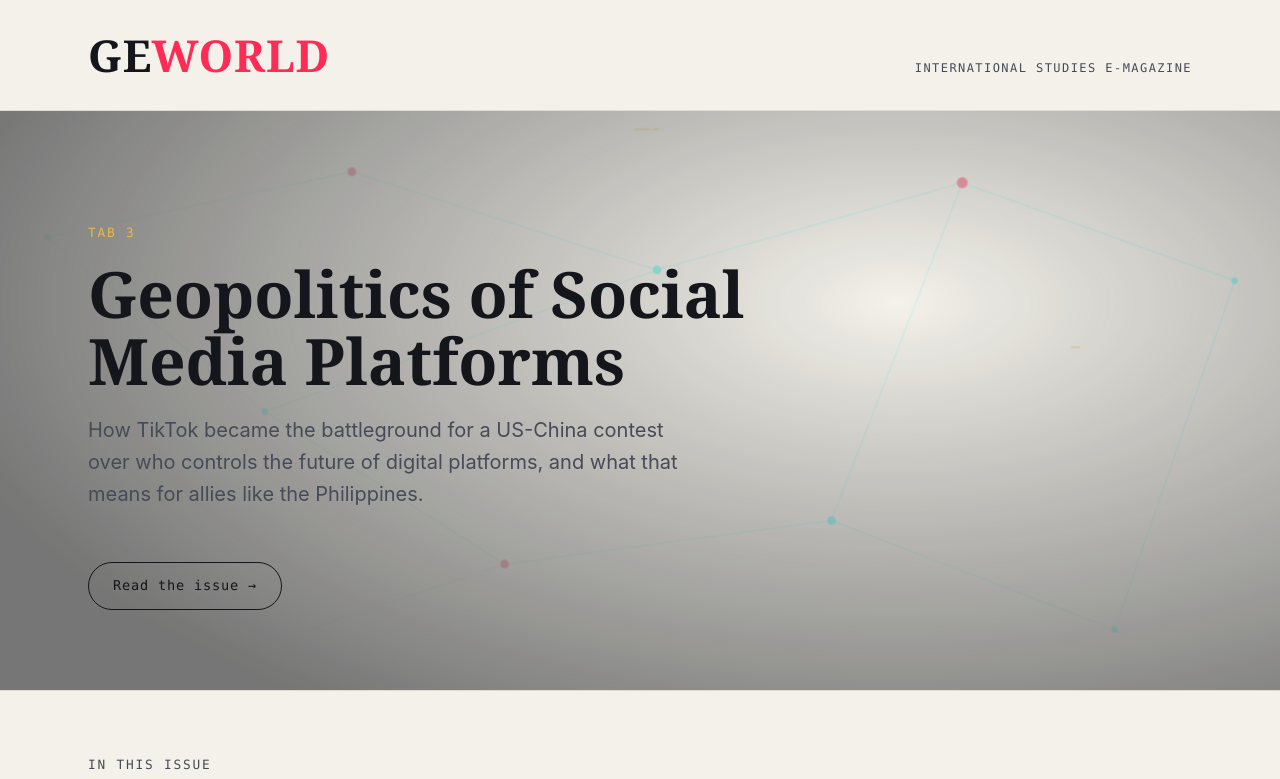
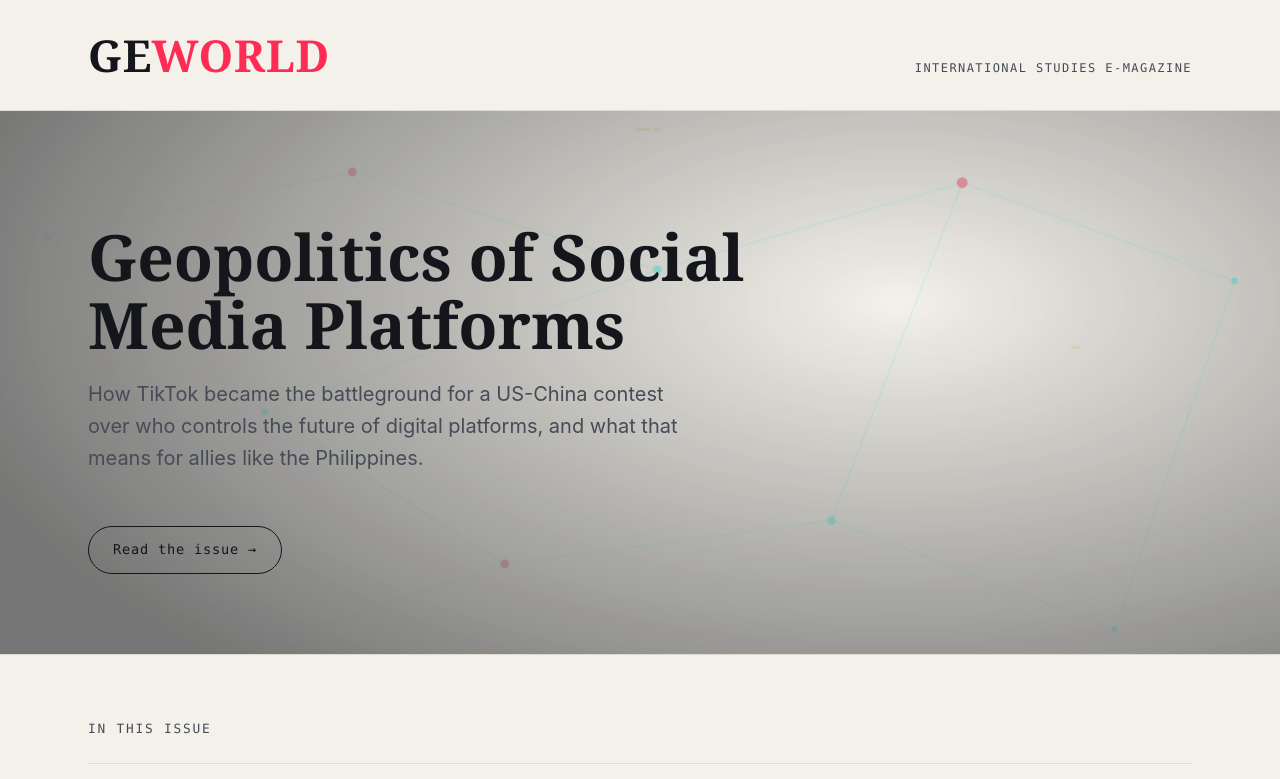
Before and after one commit to Rbndct/geworld-emagazine, a website with bundled scripts: page index.html in a window 1280 px wide. Shown: the top 779 px of the page. Built offline with nearby package versions, Linux system fonts and the light colour scheme.

Commit message:
feat: remove Tab 3 kicker from the landing page hero (article page kicker unchanged)

```diff
--- a/assets/js/render-cover.js
+++ b/assets/js/render-cover.js
@@ -1,7 +1,6 @@
 import { issue } from '../../src/content.js';
 import { buildTOC, truncateForTeaser } from '../../src/lib/magazine.js';
 
-document.getElementById('hero-kicker').textContent = issue.tab;
 document.getElementById('hero-title').textContent = issue.title;
 document.getElementById('hero-dek').textContent = truncateForTeaser(issue.dek, 220);
 
--- a/index.html
+++ b/index.html
@@ -20,7 +20,6 @@
     <img class="hero__art" src="assets/svg/hero-network.svg" alt="">
     <div class="container">
       <div class="hero__content">
-        <p class="hero__kicker" id="hero-kicker"></p>
         <h1 class="hero__title" id="hero-title"></h1>
         <p class="hero__dek" id="hero-dek"></p>
         <a class="hero__cta" href="issues/tiktok-geopolitics.html">Read the issue →</a>
```
